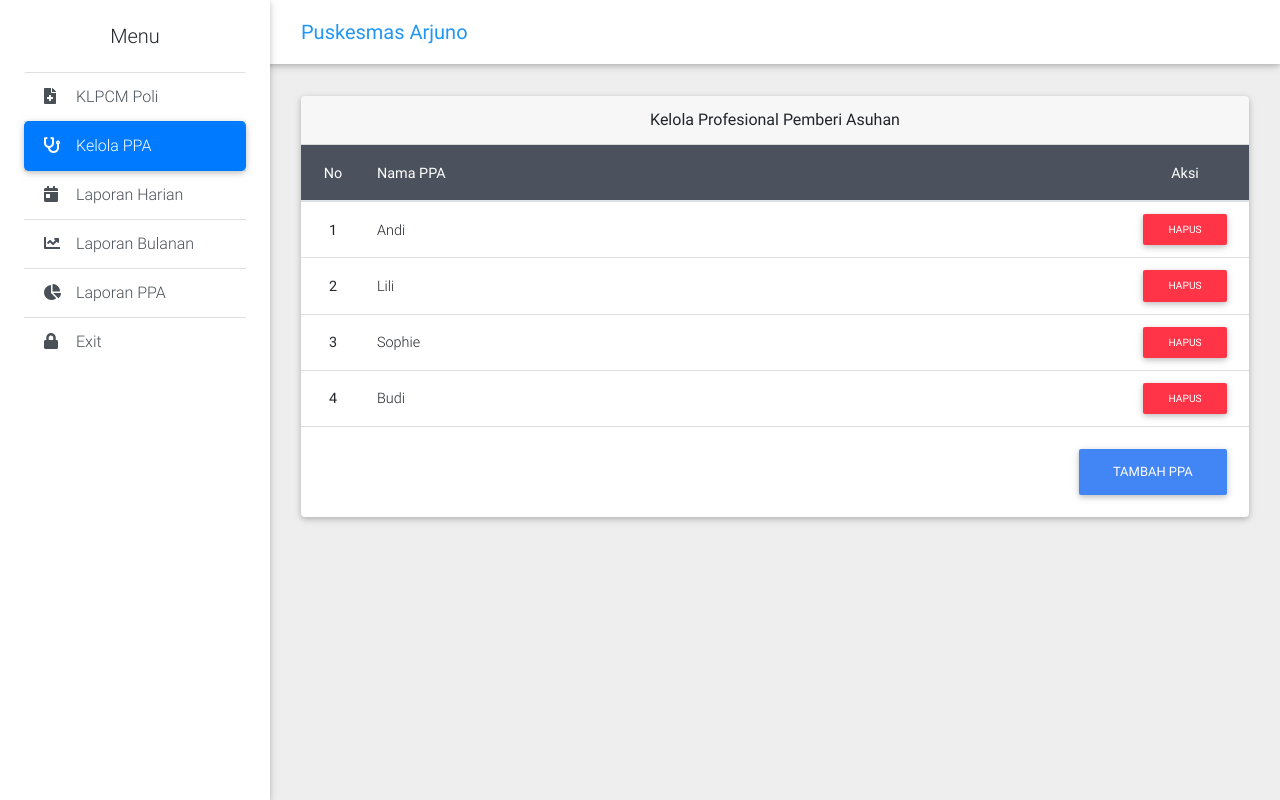
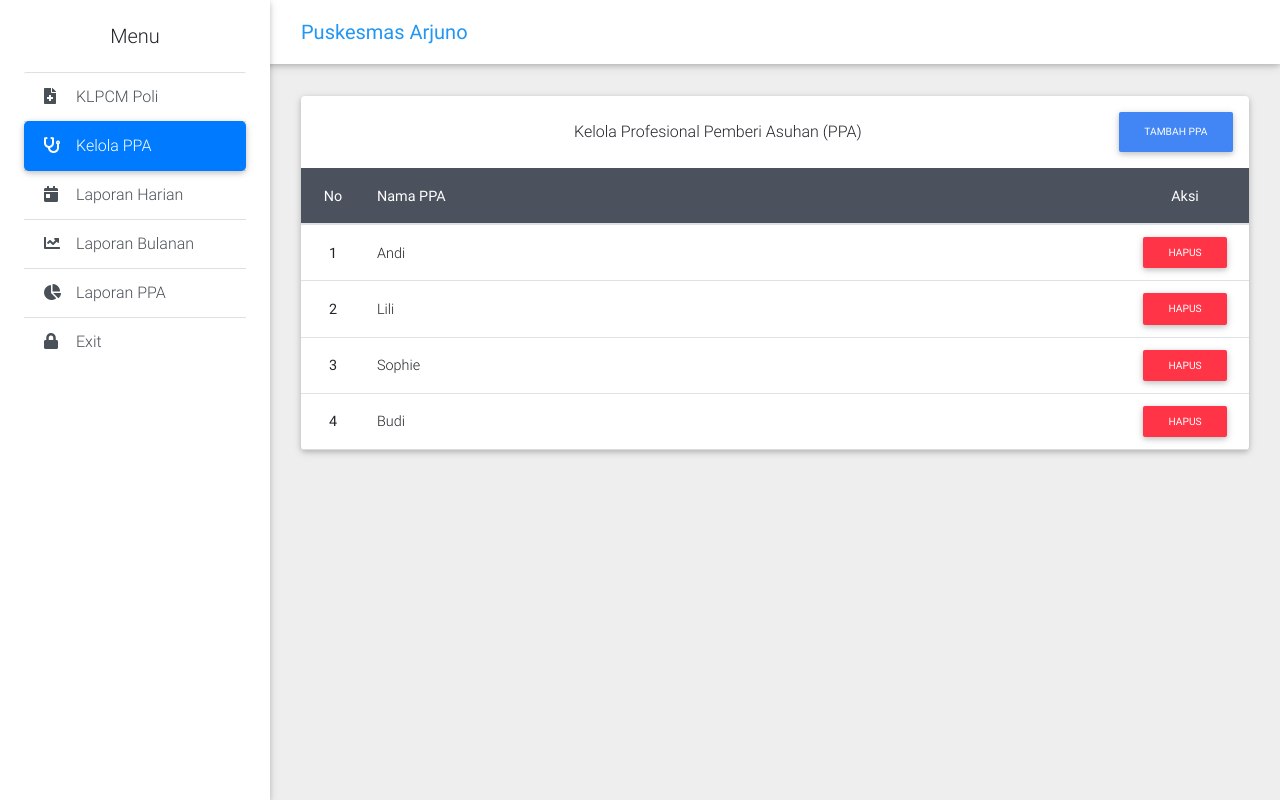
Before and after one commit to khairul169/KLPCM-RawatJalan, a CodeIgniter app: page /klpcm/kelola_ppa in a window 1280 px wide. Run offline with CodeIgniter, Linux system fonts and the light colour scheme; the visitor is signed in with stand-in values (Sample User, id 1); data comes from the database, SQL or seed files in the repository; some libraries are stand-ins or nearby versions.

Commit message:
Adjust add PPA button

```diff
--- a/application/views/kelola_ppa.php
+++ b/application/views/kelola_ppa.php
@@ -51,11 +51,15 @@ setlocale(LC_ALL, 'id');
 <!-- Heading -->
 <div class="card mb-4 wow fadeIn d-flex">
 
-  <!-- Card header -->
-  <div class="card-header text-center">Kelola Profesional Pemberi Asuhan</div>
-
   <!--Card content-->
   <div class="card-body p-0">
+
+    <div class="d-flex p-3 align-items-stretch">
+      <p class="col font-weight-light text-center my-2">
+        Kelola Profesional Pemberi Asuhan (PPA)
+      </p>
+      <button type="button" class="btn btn-primary btn-sm m-0" data-toggle="modal" data-target="#modal-add-ppa">Tambah PPA</button>
+    </div>
 
     <table class="table table-hover text-center text-nowrap mb-0" style="border-bottom: 1px solid #ddd;">
       <thead class="stylish-color text-white">
@@ -85,10 +89,6 @@ setlocale(LC_ALL, 'id');
         <?php } ?>
       </tbody>
     </table>
-
-    <div class="d-flex justify-content-end p-3">
-      <button type="button" class="btn btn-primary" data-toggle="modal" data-target="#modal-add-ppa">Tambah PPA</button>
-    </div>
   </div>
 </div>
 
```
